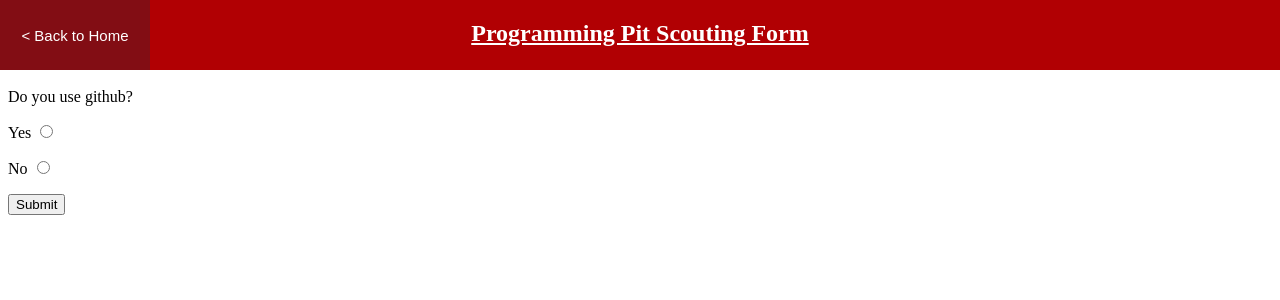
After one commit to frc3324/3324-Scouting, a Flask app: page /programming_scouting in a window 1280 px wide. The commit adds this page. Shown: the top 300 px of the page. Run offline with Flask 2, Linux system fonts and the light colour scheme.

Commit message:
Split pit_scouting into Mechanical, Electrical, and Programming Forms (+formatting)
Removed pit scouting and added different Mechanical, Electrical, and Programming forms. I also added a red bar across the top as well as a back button.

```diff
--- a/server.py
+++ b/server.py
@@ -3,7 +3,9 @@ import database
 
 app = Flask(__name__)
 database.create_table()
-database.create_pit_table();
+database.create_mechanical_table()
+database.create_electrical_table()
+database.create_programming_table()
 
 @app.route('/', methods=['GET', 'POST'])
 def index():
@@ -13,19 +15,50 @@ def index():
 def match_scouting():
     return render_template('form.html')
 
-@app.route('/pit_scouting', methods=['GET', 'POST'])
-def pit_scouting():
-	return render_template('pit_scouting.html')
-
-@app.route('/submitted_pit', methods=['GET', 'POST'])
-def submitted_pit():
-	database.submit_pit_table(uses_Github=request.form['uses_Github'])
-	return render_template('submitted.html')
-
 @app.route('/submitted_match', methods=['GET', 'POST'])
 def submitted_match():
     database.submit(team_number=request.form['team'], sandstorm_rocket_points=request.form['sandstorm_rocket_points'], sandstorm_cargoship_points=request.form['sandstorm_cargoship_points'], starting_level=request.form['starting_level'], teleop_rocket_points=request.form['teleop_rocket_points'], teleop_cargoship_points=request.form['teleop_cargoship_points'], climb=request.form['climb'], other=request.form['other'])
     return render_template('submitted.html')
+
+
+
+@app.route('/mechanical_scouting', methods=['GET', 'POST'])
+def mechanical_scouting():
+    return render_template('mechanical_scouting.html')
+
+@app.route('/submitted_mechanical', methods=['GET', 'POST'])
+def submitted_mechanical():
+    database.submit_mechanical(notes=request.form['notes'])
+    return render_template('submitted.html')
+
+
+
+
+
+@app.route('/electrical_scouting', methods=['GET', 'POST'])
+def electrical_scouting():
+    return render_template('electrical_scouting.html')
+
+@app.route('/submitted_electrical', methods=['GET', 'POST'])
+def submitted_electrical():
+    database.submit_electrical(goodWires=request.form['goodWires'])
+    return render_template('submitted.html')
+
+
+
+
+
+@app.route('/programming_scouting', methods=['GET', 'POST'])
+def programming_scouting():
+    return render_template('programming_scouting.html')
+
+@app.route('/submitted_programming', methods=['GET', 'POST'])
+def submitted_programming():
+    database.submit_programming(usesGithub=request.form['usesGithub'])
+    return render_template('submitted.html')
+
+
+
 
 @app.route('/download_data', methods=['GET', 'POST'])
 def download_csv():
--- /dev/null
+++ b/static/default.css
@@ -0,0 +1,38 @@
+h2 {
+	width: 400px;
+	text-align: center;
+	text-decoration: underline;
+	margin: auto;
+}
+#topBar {
+	display: table;
+	position: absolute;
+	top: 0px;
+	left: 0px;
+	background-color: #b10003;
+	width: 100%;
+	color: white;
+	height: 50px;
+	padding-top: 20px;
+}
+body {
+	padding-top: 80px;
+}
+#backButton {
+	transition-duration: .15s;
+	position: absolute;
+	top: 0px;
+	left: 0px;
+	background-color: #b10003;
+	text-decoration: none;
+	font-size: 15px;
+	color: white;
+	cursor: pointer;
+	height: 70px;
+	border: none;
+	width: 150px;
+}
+
+#backButton:hover {
+	background-color: #820d14;
+}
--- a/static/form.css
+++ b/static/form.css
@@ -1,5 +1,6 @@
 form {
     width: 420px;
+    margin: auto;
 }
 div {
   margin-bottom: 20px;
--- /dev/null
+++ b/templates/programming_scouting.html
@@ -0,0 +1,23 @@
+<!DOCTYPE html>
+<html>
+	<head>
+		<title>Programming Scouting Form</title>
+      	<link rel="icon" href="{{ url_for('static',filename = 'favicon.png')}}">
+      	<link rel="stylesheet" href="{{ url_for('static',filename = 'programming_scouting.css')}}">
+      <link rel="stylesheet" href="{{ url_for('static',filename = 'default.css')}}">
+	</head>
+	<body>
+		<div id="topBar">
+      		<h2>Programming Pit Scouting Form</h2>
+      	</div>
+      	<a href="/"><button id="backButton">< Back to Home</button></a>
+		<form method="POST" action="{{ url_for('submitted_programming') }}">
+			<div>
+				<label>Do you use github?</label>
+				<p>Yes <input type="radio" name="usesGithub" value="1"> </p>
+				<p>No <input type="radio" name="usesGithub" value="0"> </p>
+			</div>
+			<button>Submit</button>
+		</form>
+	</body>
+</html>
--- a/templates/submitted.html
+++ b/templates/submitted.html
@@ -5,10 +5,14 @@
       <title>Form Submitted</title>
       <link rel="icon" href="{{ url_for('static',filename = 'favicon.png')}}">
       <link rel="stylesheet" href="{{ url_for('static',filename = 'submitted.css')}}">
+        <link rel="stylesheet" href="{{ url_for('static',filename = 'default.css')}}">
     </head>
     <body>
       <p>
-          <h2>Form Submitted</h2> <br>
+          <div id="topBar">
+            <h2>Form Submitted</h2> <br>
+          </div>
+          <a href="/"><button id="backButton">< Back to Home</button></a>
            <a href="match_scouting">Return to Match Scouting</a> <br> <br>
            <a href="pit_scouting">Return to Pit Scouting</a> <br> <br>
            <a href="download_data">Download Match Scouting Data as CSV</a>
```
Also changed, not shown: database.py (+39 -6 lines), output.csv (+8 -0 lines), static/pit_scouting.css (deleted, +0 -19 lines), templates/electrical_scouting.html (added, +24 -0 lines), templates/form.html (+7 -0 lines), templates/index.html (+12 -2 lines), templates/mechanical_scouting.html (added, +22 -0 lines), templates/pit_scouting.html (deleted, +0 -20 lines), scouting.db, 4 other files.
